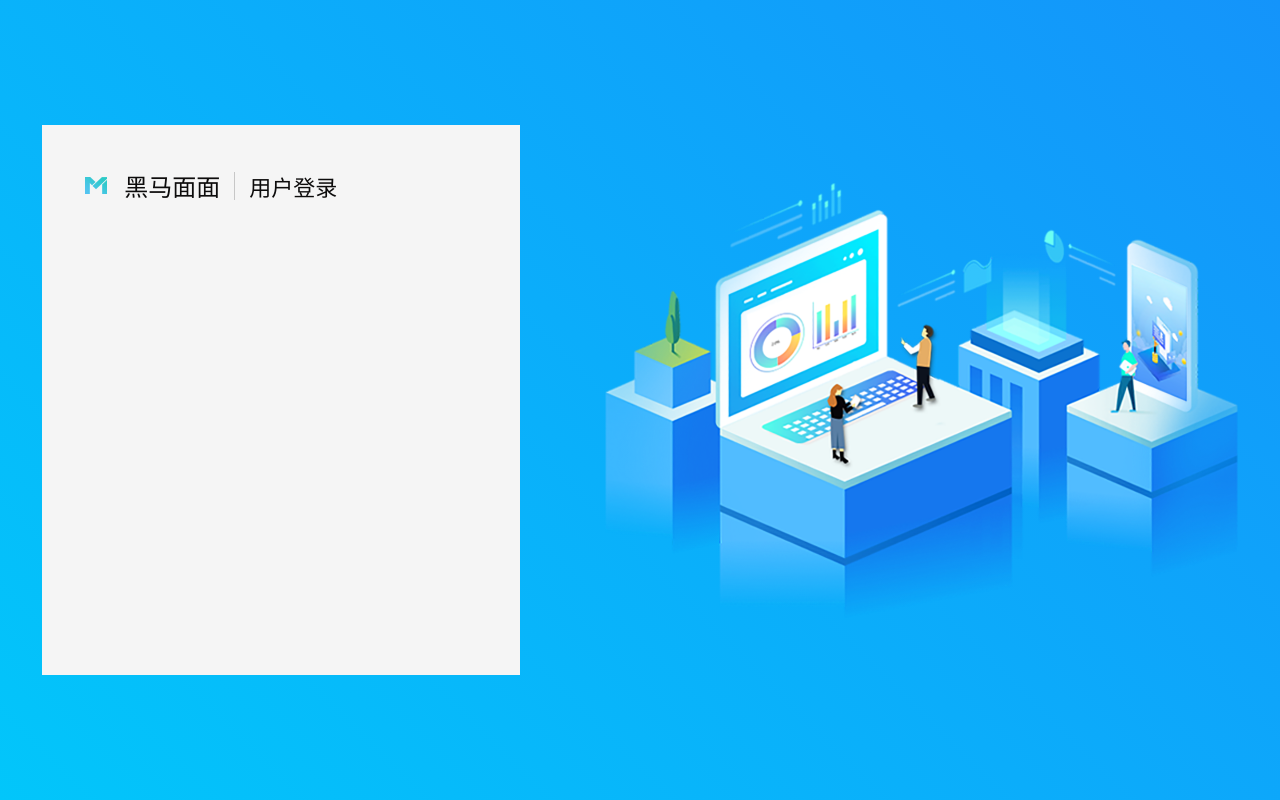
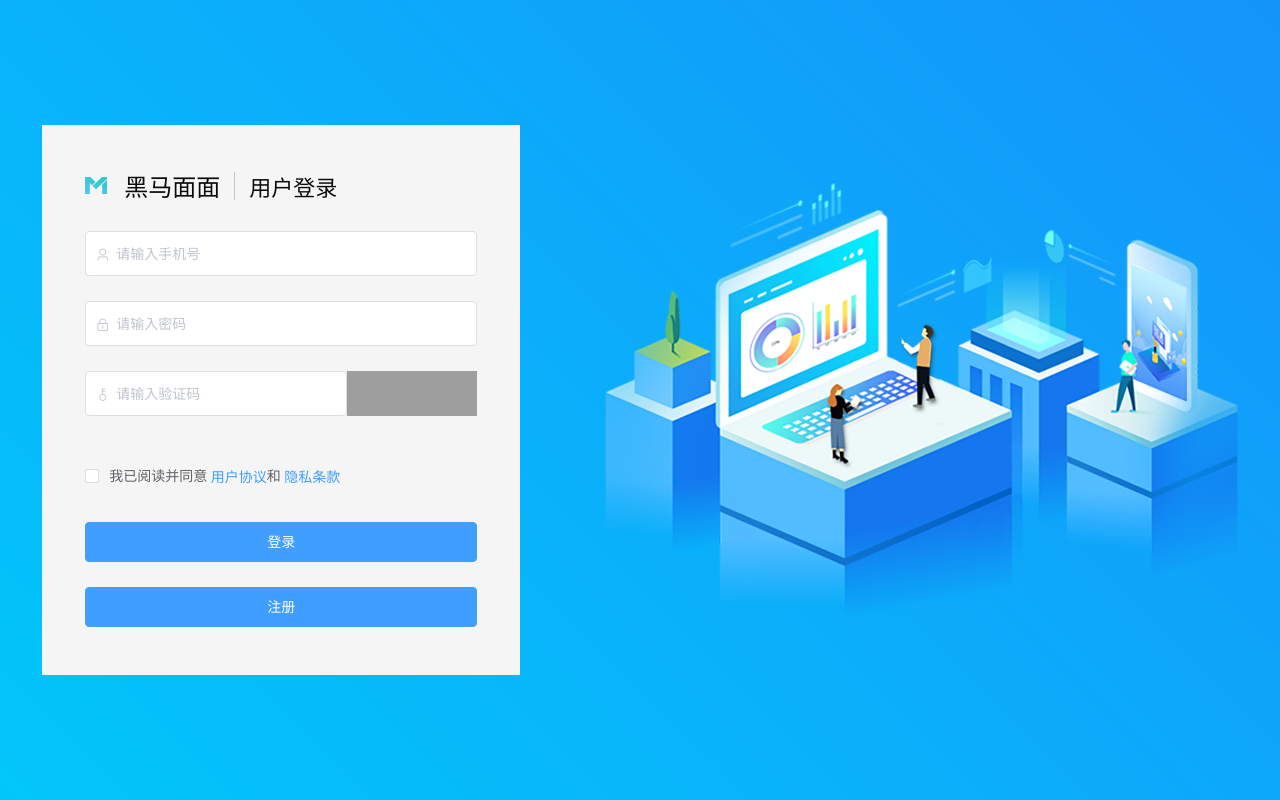
Before and after one commit to water-zm/hmmm, a Vue app: page /#/ in a window 1280 px wide. Built offline with nearby package versions, Linux system fonts and the light colour scheme.

Commit message:
完成登录页面的布局样式

```diff
--- a/src/views/login/login.vue
+++ b/src/views/login/login.vue
@@ -2,20 +2,65 @@
   <div class="login">
     <div class="left">
       <div class="top">
-        <img class="logo" src="@/assets/img/login_logo.png" alt="" />
+        <img class="logo" src="@/assets/img/login_logo.png" alt />
         <span class="t1">黑马面面</span>
         <div class="line"></div>
         <span class="t2">用户登录</span>
       </div>
+      <el-form class="form" :model="form">
+        <el-form-item>
+          <el-input v-model="form.phone" prefix-icon="el-icon-user" placeholder="请输入手机号"></el-input>
+        </el-form-item>
+        <el-form-item>
+          <el-input
+            v-model="form.password"
+            show-password
+            prefix-icon="el-icon-lock"
+            placeholder="请输入密码"
+          ></el-input>
+        </el-form-item>
+        <el-form-item>
+          <el-row>
+            <el-col :span="16">
+              <el-input v-model="form.code" prefix-icon="el-icon-key" placeholder="请输入验证码"></el-input>
+            </el-col>
+            <el-col :span="8">
+              <img class="code" src="http://127.0.0.1/heimamm/public/captcha?type=login" alt />
+            </el-col>
+          </el-row>
+        </el-form-item>
+        <el-form-item>
+          <el-checkbox v-model="form.isCheck">
+            我已阅读并同意
+            <el-link type="primary">用户协议</el-link>和
+            <el-link type="primary">隐私条款</el-link>
+          </el-checkbox>
+        </el-form-item>
+        <el-form-item>
+          <el-button class="btn" type="primary">登录</el-button>
+          <br />
+          <el-button class="btn" type="primary">注册</el-button>
+        </el-form-item>
+      </el-form>
     </div>
     <div class="right">
-      <img src="@/assets/img/login_banner_ele.png" alt="" />
+      <img src="@/assets/img/login_banner_ele.png" alt />
     </div>
   </div>
 </template>
 
 <script>
-export default {};
+export default {
+  data() {
+    return {
+      form: {
+        phone: "", // 手机号
+        password: "", // 密码
+        isCheck: false // 选择状态
+      }
+    };
+  }
+};
 </script>
 
 <style lang="less">
@@ -38,6 +83,7 @@ export default {};
     .top {
       display: flex;
       align-items: center;
+      margin-bottom: 28px;
       .logo {
         width: 22px;
         height: 17px;
@@ -58,6 +104,24 @@ export default {};
         color: rgba(13, 12, 12, 1);
       }
     }
+    .form {
+      .el-input__inner {
+        height: 45px;
+      }
+      .el-form-item {
+        margin-bottom: 25px;
+      }
+      .code {
+        width: 100%;
+        height: 45px;
+      }
+      .btn {
+        width: 100%;
+        &:nth-child(1) {
+          margin-bottom: 25px;
+        }
+      }
+    }
   }
   .right {
     width: 633px;
```
